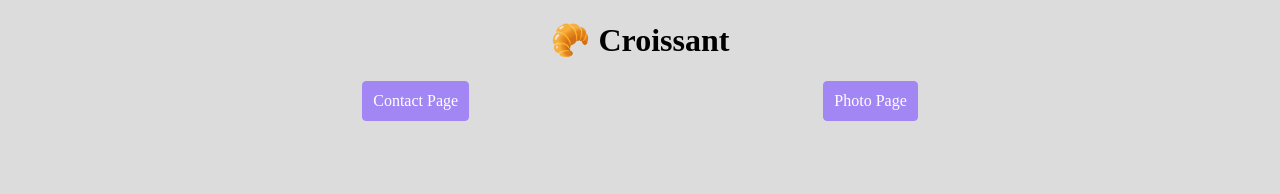
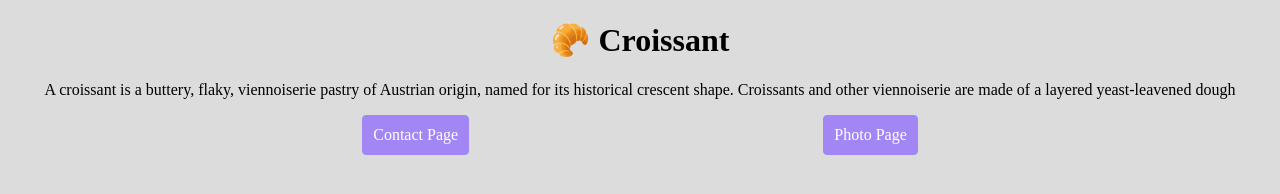
Before and after one commit to lillyn123/Croissant, a plain HTML site: page index.html in a window 1280 px wide. Drawn offline with Linux system fonts and the light colour scheme.

Commit message:
added more text homepage about croissants

```diff
--- a/index.html
+++ b/index.html
@@ -8,6 +8,7 @@
 </head>
 <body>
     <h1 class="homepage-title flex-center">🥐 Croissant</h1>
+    <p>A croissant is a buttery, flaky, viennoiserie pastry of Austrian origin, named for its historical crescent shape. Croissants and other viennoiserie are made of a layered yeast-leavened dough</p>
     <div class="flex-center link">
         <a class="link-decor" href="contact.html">Contact Page</a>
         <a class="link-decor" href="photo.html">Photo Page</a>
```
